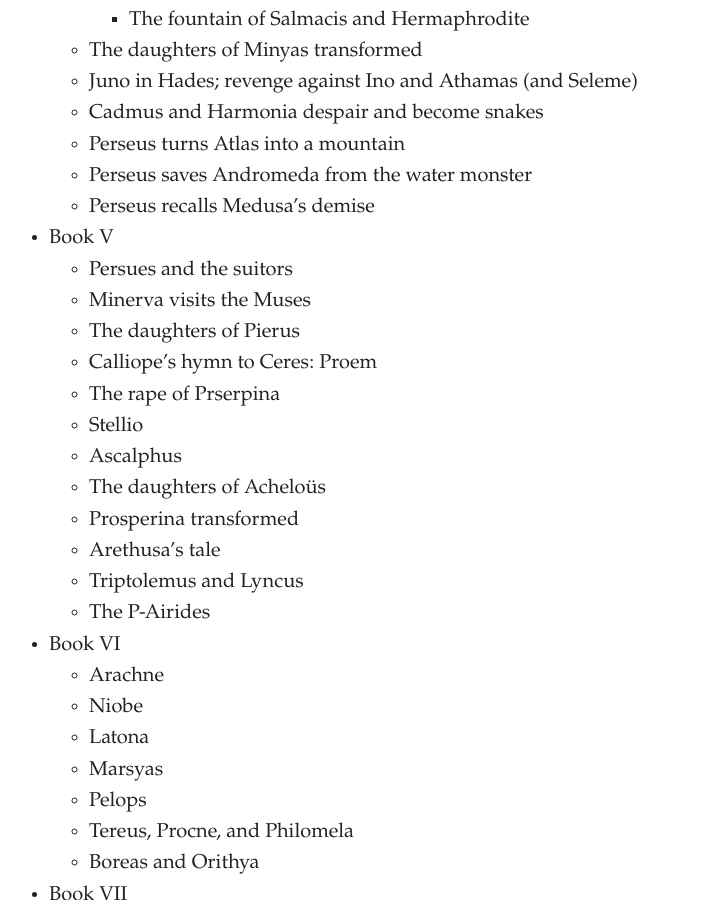
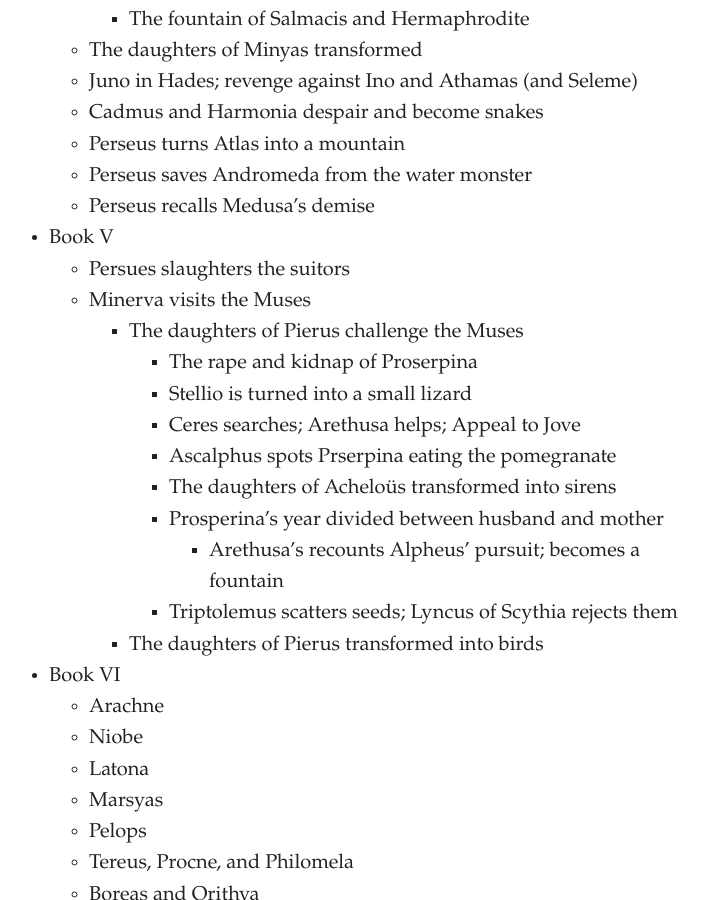
Before and after one commit to artsandmetaphysics/goodlifeodyssey, a Jekyll site: the page built from _documents/metamorphoses.md, in a window 1280 px wide and 900 px high, scrolled down 2090 px. Shown: the whole window, without its empty margins (291-998 px from the left). Built offline with Jekyll 4.4.1, drawn with Linux system fonts in a browser that asks for light colours; some of the changed text lies outside the part shown.

Commit message:
Finish notes for book 5; notes on structure

```diff
--- a/_documents/metamorphoses.md
+++ b/_documents/metamorphoses.md
@@ -79,18 +79,18 @@
   - Perseus saves Andromeda from the water monster
   - Perseus recalls Medusa’s demise
 - Book V
-  - Persues and the suitors
+  - Persues slaughters the suitors
   - Minerva visits the Muses
-  - The daughters of Pierus
-  - Calliope’s hymn to Ceres: Proem
-  - The rape of Prserpina
-  - Stellio
-  - Ascalphus
-  - The daughters of Acheloüs
-  - Prosperina transformed
-  - Arethusa’s tale
-  - Triptolemus and Lyncus
-  - The P-Airides
+    - The daughters of Pierus challenge the Muses
+      - The rape and kidnap of Proserpina
+      - Stellio is turned into a small lizard
+      - Ceres searches; Arethusa helps; Appeal to Jove
+      - Ascalphus spots Prserpina eating the pomegranate
+      - The daughters of Acheloüs transformed into sirens
+      - Prosperina’s year divided between husband and mother
+        - Arethusa’s recounts Alpheus’ pursuit; becomes a fountain
+      - Triptolemus scatters seeds; Lyncus of Scythia rejects them
+    - The daughters of Pierus transformed into birds
 - Book VI
   - Arachne
   - Niobe
@@ -913,6 +913,14 @@
 <p>into his father’s thigh, where he was brought to term. <cite>(3.400-2)</cite></p>
 </blockquote>
 
+## Structure
+
+The _Metamorphoses_’ Stories flow together roughly following time, but not completely. For example, Atlas is said to be carrying the world on his shoulders in book II but does not receive his burden until book IV, and Hercules’ apotheosis occurs in book IX but he is present during the sack of Troy in book XI.
+
+Stories are often grouped together by family (the Cadmus stories in books III and IV) or by region (the Anatolian stories in book VI).
+
+Nested stories at two or three levels are common (on occasion, as with the Arethusa and Alpheus in book V, four levels are present).
+
 ## Similes
 
 Apollo’s sudden love for Daphne:
```
Also changed, not shown: documents/metamorphoses.md (+19 -11 lines).
